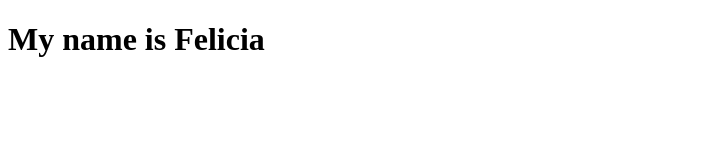
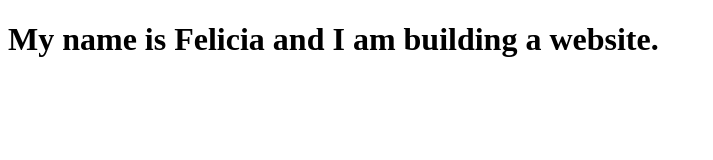
Before and after one commit to floprete09/SDEV-255-new, a plain HTML site: page index.html in a window 1280 px wide. Shown: the whole page, without its empty margins (0-713 px from the left). Drawn offline with Linux system fonts and the light colour scheme.

Commit message:
Added more text

```diff
--- a/index.html
+++ b/index.html
@@ -9,7 +9,7 @@
 </head>
 
 <body>
-  <h1> My name is Felicia</h1>
+  <h1> My name is Felicia and I am building a website. </h1>
   <script src="script.js"></script>
 
   <!--
```
